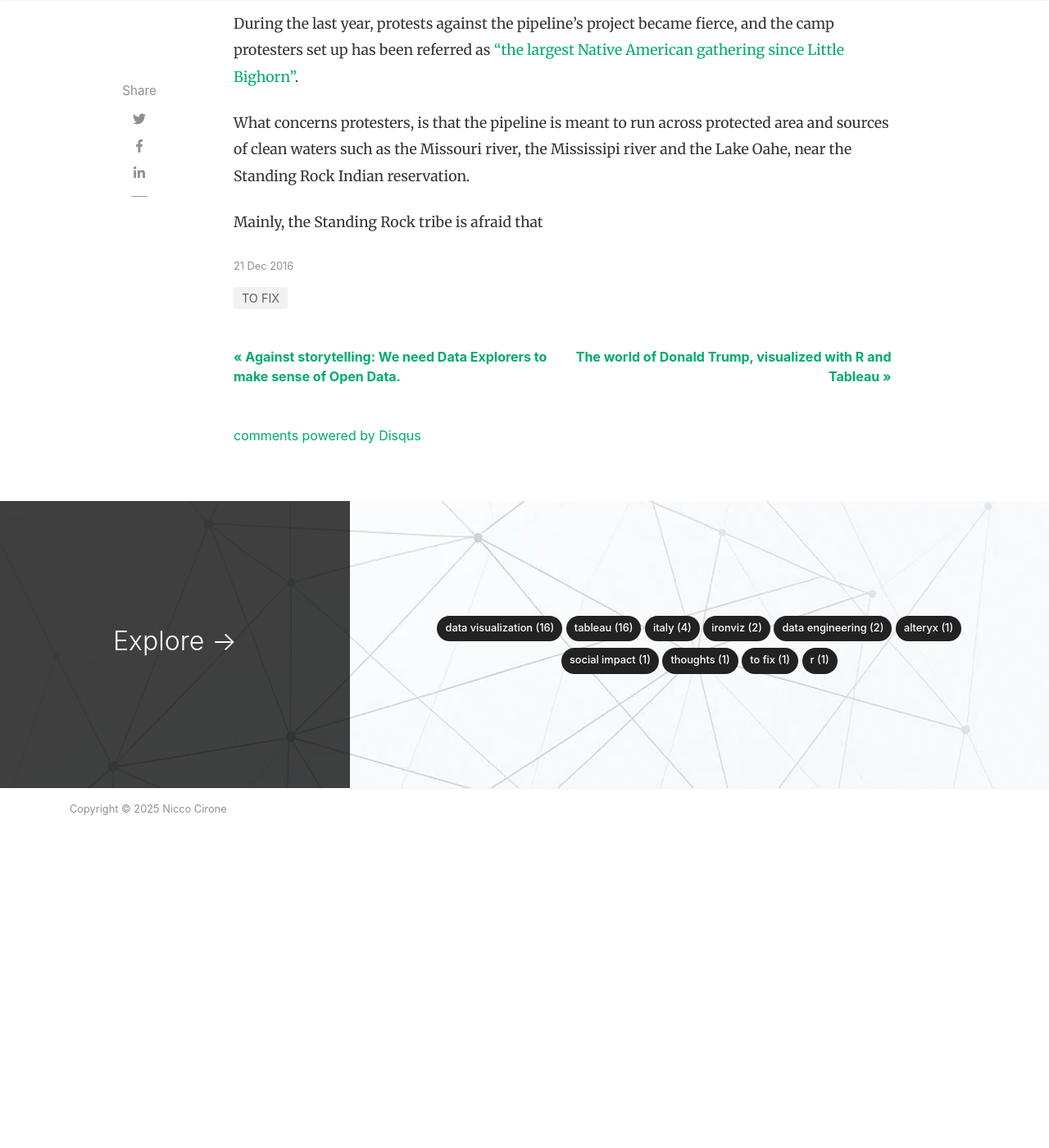
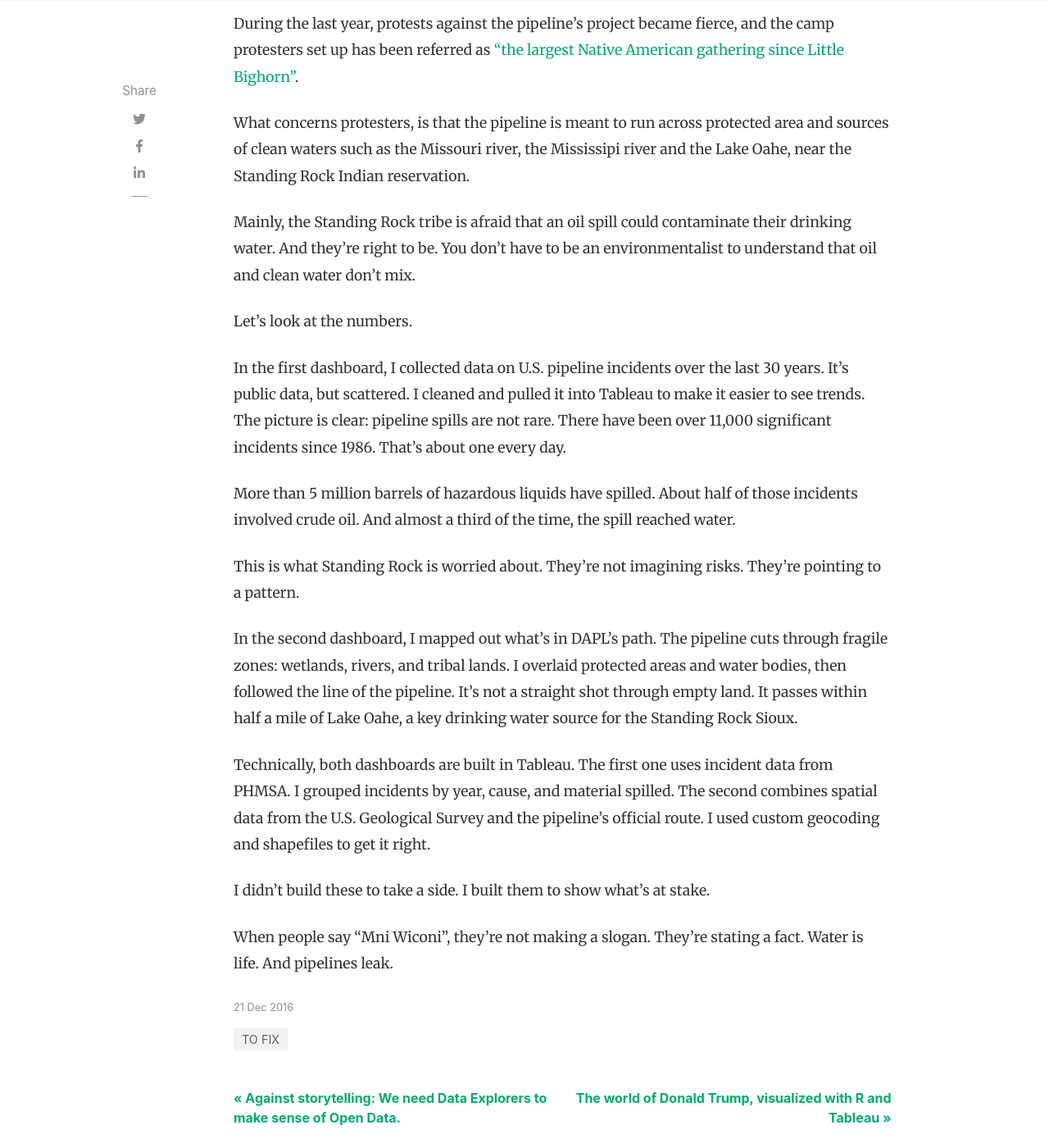
Before and after one commit to Nicco-Cirone/blog, a Jekyll site: the page built from _posts/2016-12-21-mni-wiconi!-are-native-americans-right-to-be-worried-about-dapl?.md, in a window 1280 px wide and 1400 px high, scrolled down 571 px. Shown: the whole window at 82% size. Built offline with Jekyll 4.4.1, drawn with Linux system fonts in a browser that asks for light colours; nearby versions of some CDN libraries; comment, search, counter and statistics services are not loaded; before the commit the page ends 1642 px from its top, so only the background shows below that; some of the changed text lies outside the part shown.

Commit message:
Update 2016-12-21-mni-wiconi!-are-native-americans-right-to-be-worried-about-dapl?.md

```diff
--- a/_posts/2016-12-21-mni-wiconi!-are-native-americans-right-to-be-worried-about-dapl?.md
+++ b/_posts/2016-12-21-mni-wiconi!-are-native-americans-right-to-be-worried-about-dapl?.md
@@ -1,5 +1,5 @@
 ---
-title: "Mni Wiconi! Are Native Americans right to be worried about DAPL?"
+title: "Water is Life - Are Native Americans right to be worried about DAPL?"
 author: Nicco
 date: 2016-12-21 10:15:03
 layout: post
@@ -13,4 +13,20 @@
 
 What concerns protesters, is that the pipeline is meant to run across protected area and sources of clean waters such as the Missouri river, the Mississipi river and the Lake Oahe, near the Standing Rock Indian reservation.
 
-Mainly, the Standing Rock tribe is afraid that
+Mainly, the Standing Rock tribe is afraid that an oil spill could contaminate their drinking water. And they’re right to be. You don’t have to be an environmentalist to understand that oil and clean water don’t mix.
+
+Let’s look at the numbers.
+
+In the first dashboard, I collected data on U.S. pipeline incidents over the last 30 years. It’s public data, but scattered. I cleaned and pulled it into Tableau to make it easier to see trends. The picture is clear: pipeline spills are not rare. There have been over 11,000 significant incidents since 1986. That’s about one every day.
+
+More than 5 million barrels of hazardous liquids have spilled. About half of those incidents involved crude oil. And almost a third of the time, the spill reached water.
+
+This is what Standing Rock is worried about. They’re not imagining risks. They’re pointing to a pattern.
+
+In the second dashboard, I mapped out what’s in DAPL’s path. The pipeline cuts through fragile zones: wetlands, rivers, and tribal lands. I overlaid protected areas and water bodies, then followed the line of the pipeline. It’s not a straight shot through empty land. It passes within half a mile of Lake Oahe, a key drinking water source for the Standing Rock Sioux.
+
+Technically, both dashboards are built in Tableau. The first one uses incident data from PHMSA. I grouped incidents by year, cause, and material spilled. The second combines spatial data from the U.S. Geological Survey and the pipeline’s official route. I used custom geocoding and shapefiles to get it right.
+
+I didn’t build these to take a side. I built them to show what’s at stake.
+
+When people say “Mni Wiconi”, they’re not making a slogan. They’re stating a fact. Water is life. And pipelines leak.
```
